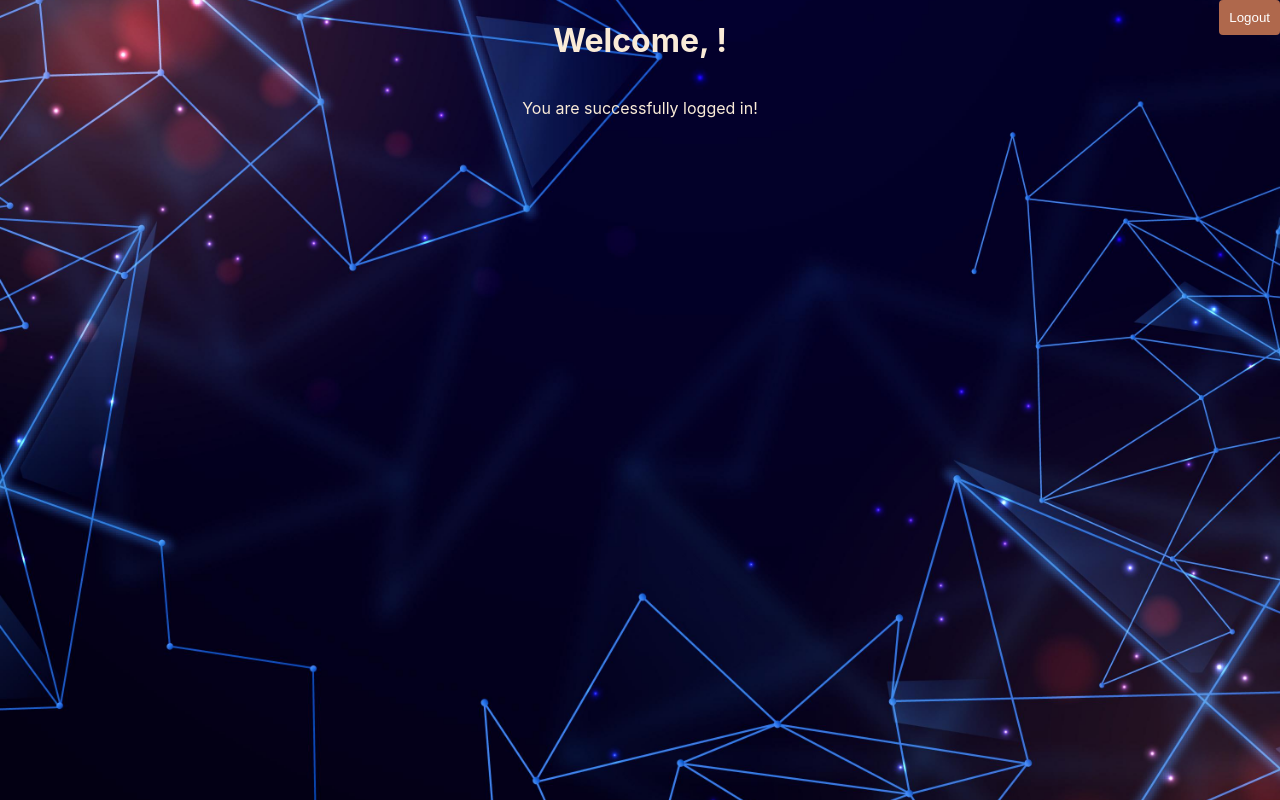
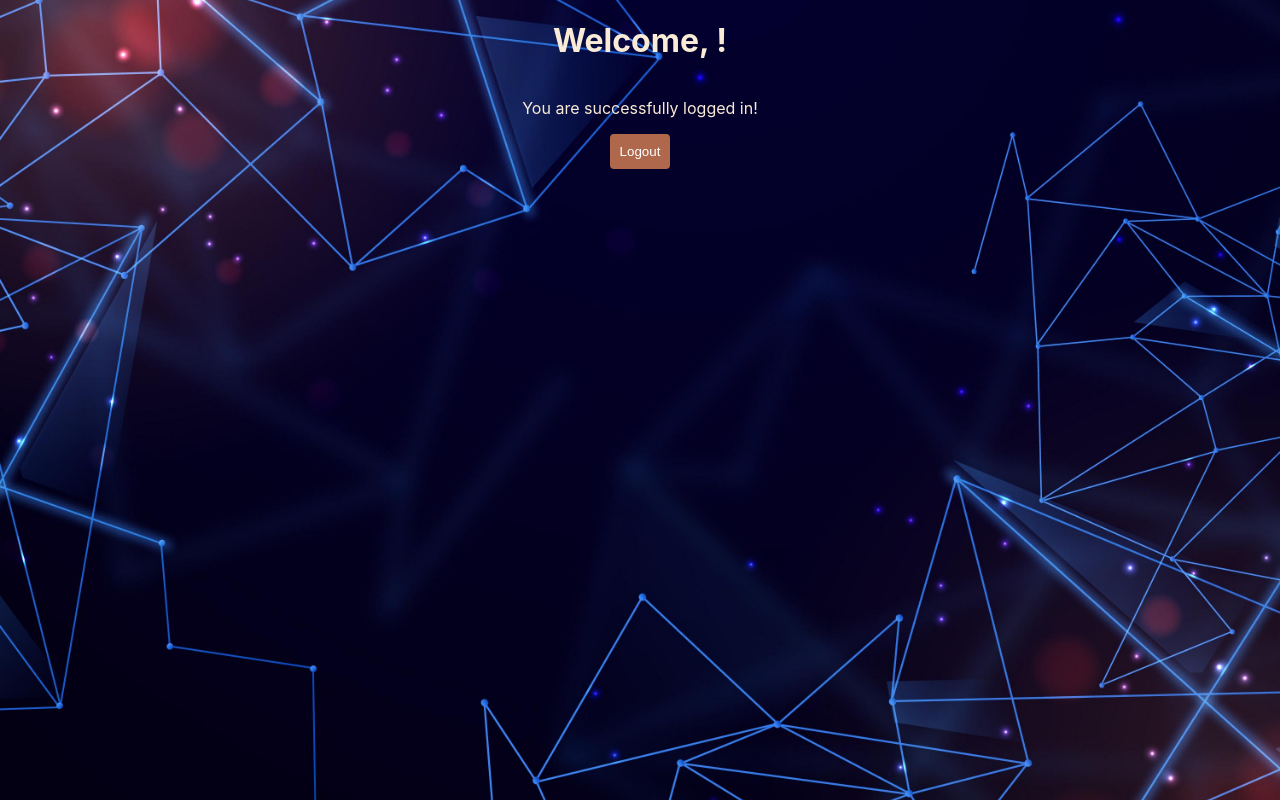
Before and after one commit to Davitvashakmadze/SignMeUp, a React (Create React App) app in the folder frontend/: page /user in a window 1280 px wide. Built offline with nearby package versions, Linux system fonts and the light colour scheme.

Commit message:
feat: add user css and background image

```diff
--- a/frontend/src/components/user/User.jsx
+++ b/frontend/src/components/user/User.jsx
@@ -30,8 +30,8 @@ const User = () => {
       <div className="user-page">
         <h1>Welcome, {username}!</h1>
         <p>You are successfully logged in!</p>
+        <button onClick={handleLogout}>Logout</button>
       </div>
-      <button onClick={handleLogout}>Logout</button>
     </div>
   );
 };
--- a/frontend/src/components/user/User.scss
+++ b/frontend/src/components/user/User.scss
@@ -12,9 +12,6 @@
     align-items: center;
   }
   button {
-    position: absolute;
-    top: 0;
-    right: 0;
     padding: 10px;
     background-color: #af684c;
     color: white;
```
